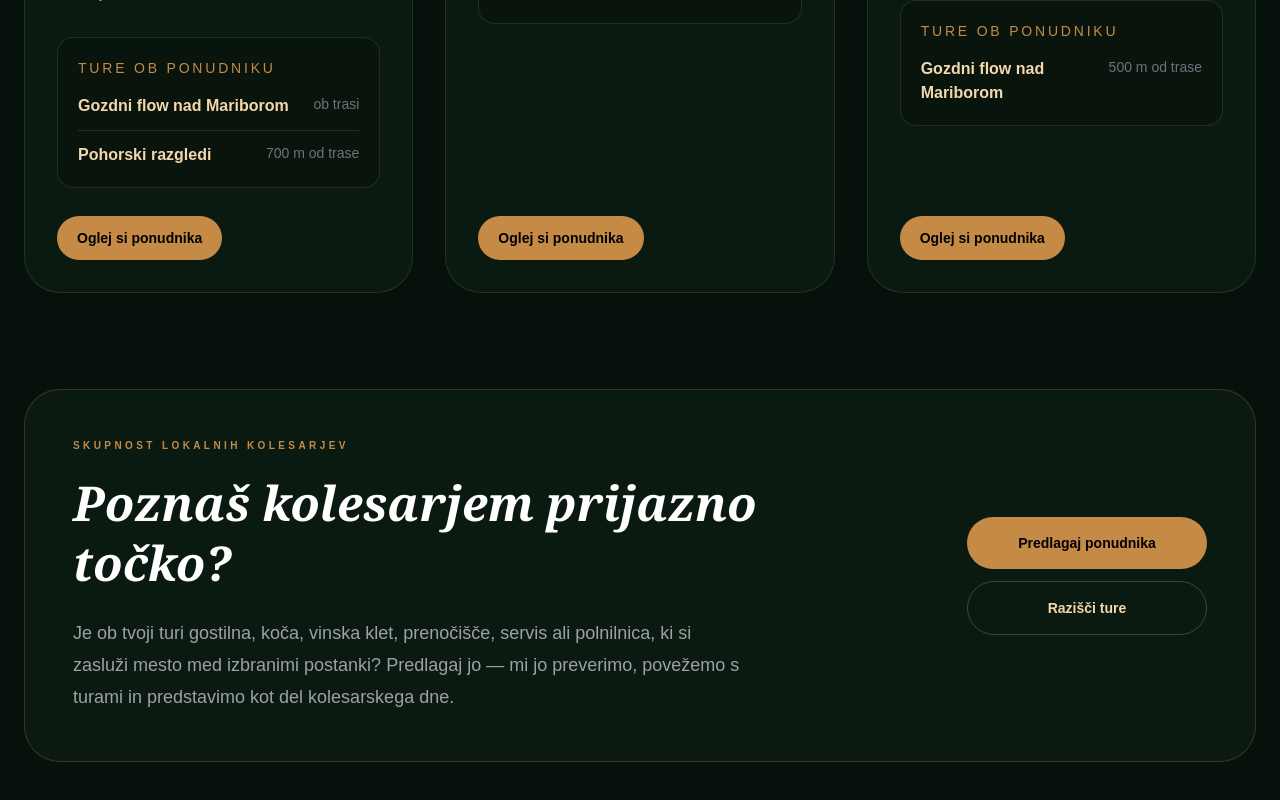
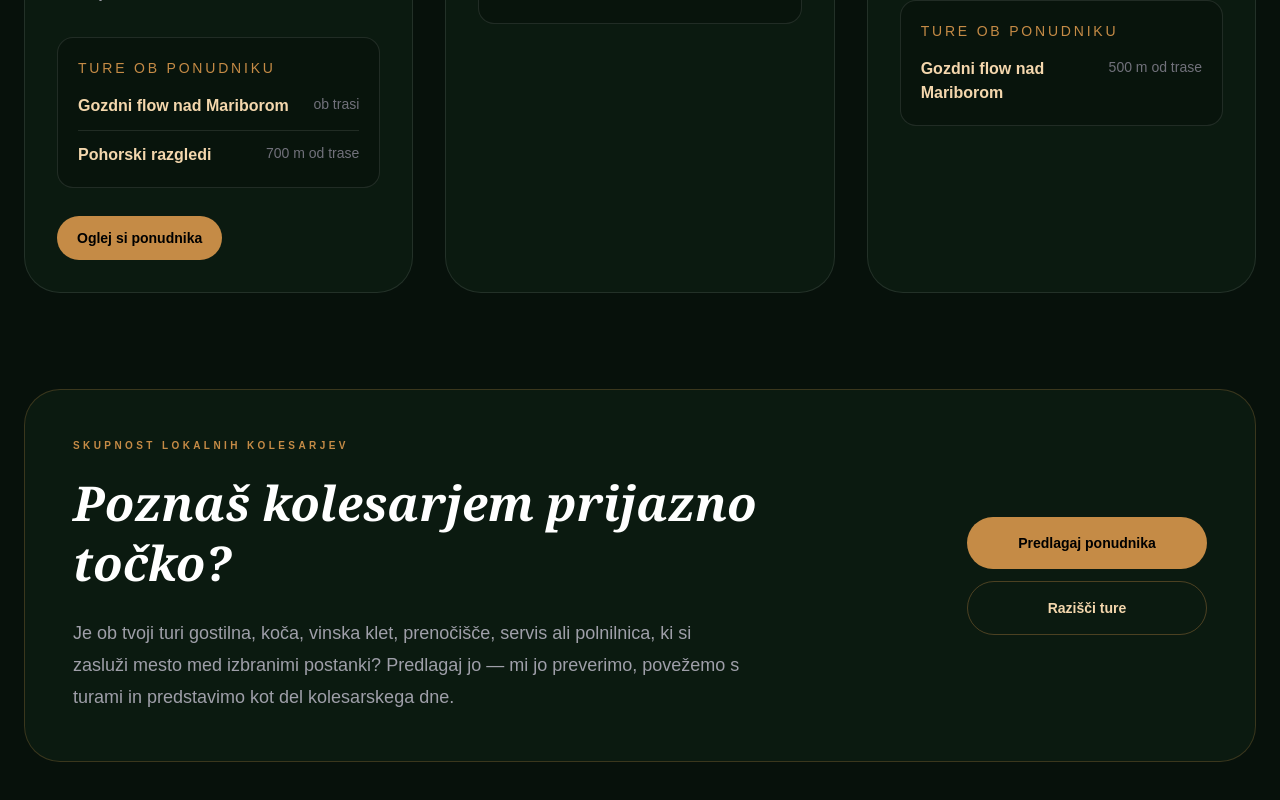
Before and after one commit to rabojan/bojan-on-bike-app, a Next.js app: page /main-preview/ponudniki in a window 1280 px wide. Shown: the part 2683-3483 px from the top of the page. Built offline with nearby package versions, Linux system fonts and the light colour scheme.

Commit message:
Show provider CTA only for providers with profile href

```diff
--- a/app/main-preview/ponudniki/page.tsx
+++ b/app/main-preview/ponudniki/page.tsx
@@ -320,7 +320,7 @@ export default function ProvidersPage() {
                   </div>
 
                   <div className="mt-auto flex flex-wrap gap-3 pt-7">
-                    {providers[0].profileHref && (
+                    {provider.profileHref && (
                       <a
                         href={provider.profileHref}
                         className="rounded-full bg-[#c58b46] px-5 py-3 text-sm font-black text-black transition hover:bg-[#f4d7ad]"
```
